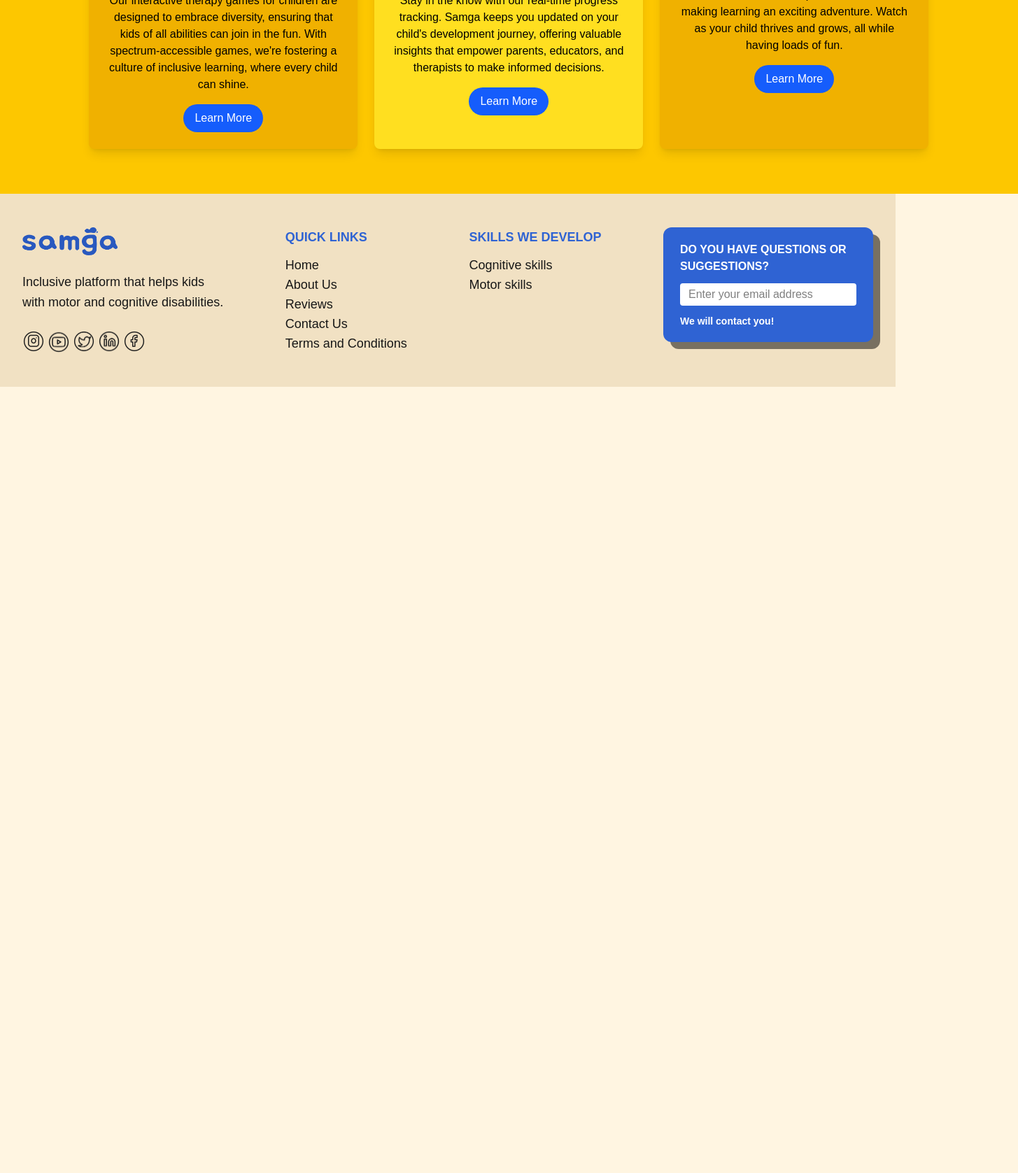
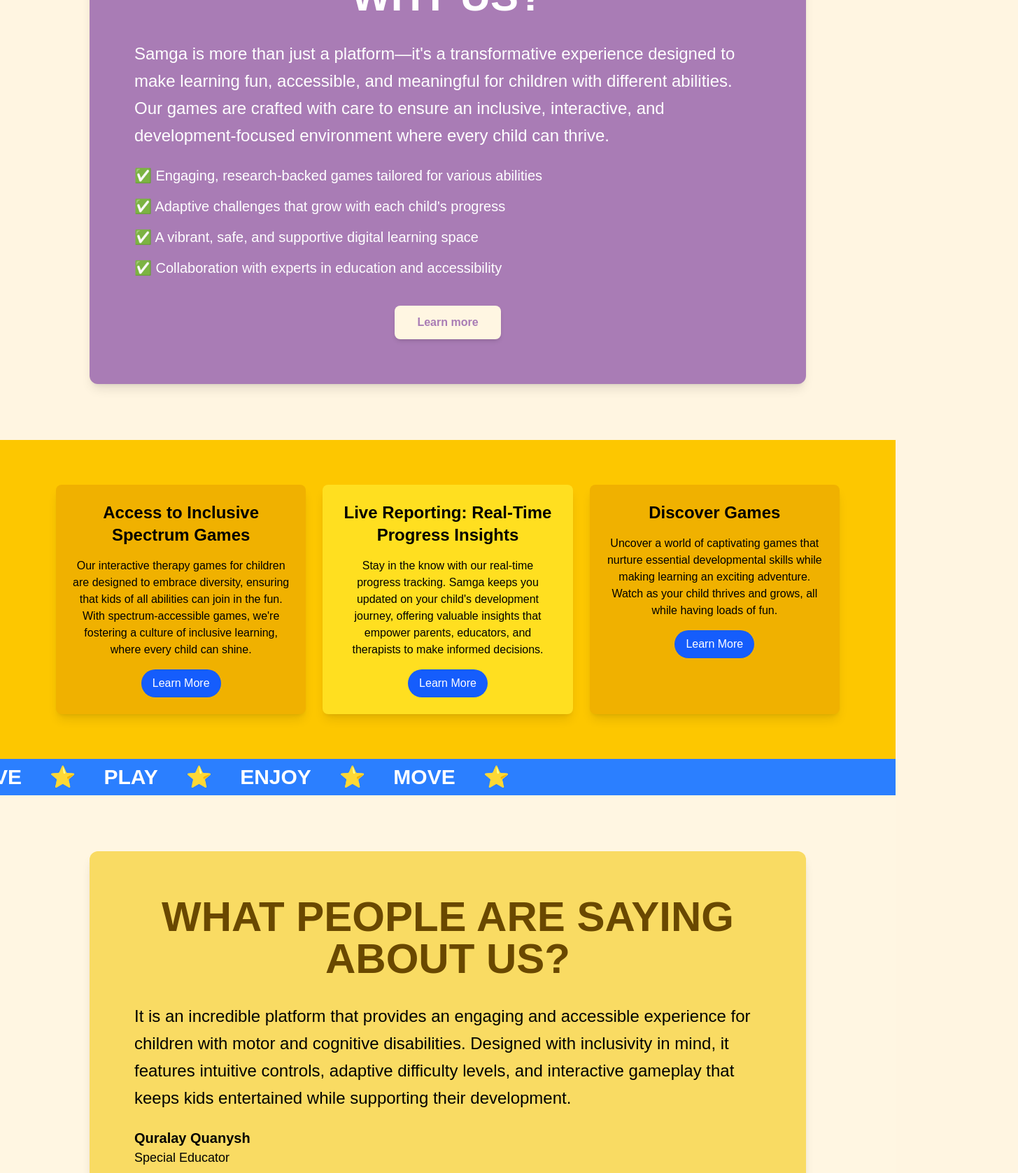
Before and after one commit to MoldirAndirbekova/samga-frontend, a Next.js app: page / in a window 1280 px wide. Shown: the part 1120-2797 px from the top of the page at 70% size, 1455 px wide, since content can reach past the window. Before the commit the page ends 1673 px from the top, so only its background shows below. Built offline with nearby package versions, Linux system fonts and the light colour scheme.

Commit message:
Add footer,main page, reports

```diff
--- a/package.json
+++ b/package.json
@@ -24,9 +24,11 @@
     "@types/node": "^20",
     "@types/react": "^19",
     "@types/react-dom": "^19",
+    "autoprefixer": "^10.4.21",
     "eslint": "^9",
     "eslint-config-next": "15.2.3",
-    "tailwindcss": "^4",
+    "postcss": "^8.5.3",
+    "tailwindcss": "^4.0.17",
     "typescript": "^5"
   }
 }
--- a/src/app/page.tsx
+++ b/src/app/page.tsx
@@ -1,13 +1,43 @@
 "use client";
 import Image from "next/image";
+import { useState } from "react";
+
 
 export default function Home() {
+  const [currentIndex, setCurrentIndex] = useState(0);
+
+  const reviews = [
+    {
+      text: "It is an incredible platform that provides an engaging and accessible experience for children with motor and cognitive disabilities. Designed with inclusivity in mind, it features intuitive controls, adaptive difficulty levels, and interactive gameplay that keeps kids entertained while supporting their development.",
+      author: "Quralay Quanysh",
+      role: "Special Educator"
+    },
+    {
+      text: "This platform has transformed the way children with special needs interact with technology. The accessibility features are thoughtfully designed, making learning enjoyable and effective.",
+      author: "Aidar Bek",
+      role: "Therapist"
+    },
+    {
+      text: "Samga’s approach to inclusive education is truly inspiring. The adaptive difficulty levels ensure every child can participate and grow at their own pace.",
+      author: "Aliya Tulegenova",
+      role: "Educator"
+    }
+  ];
+
+  const handleScroll = (direction) => {
+    if (direction === "left") {
+      setCurrentIndex((prevIndex) => (prevIndex === 0 ? reviews.length - 1 : prevIndex - 1));
+    } else {
+      setCurrentIndex((prevIndex) => (prevIndex === reviews.length - 1 ? 0 : prevIndex + 1));
+    }
+  };
+
   return (
     <>
       <div className="bg-[#FFF6E2] min-h-screen flex flex-col items-center justify-center sm:flex-row sm:justify-between px-6 sm:px-20 py-10 gap-10 font-sans">
-        {/* Left Section */}
+
         <div className="flex flex-col gap-8 text-[#3C2A00] max-w-md">
-          {/* Title */}
+
           <div className="text-xl sm:text-8xl font-semibold leading-snug space-y-1">
             <p>Welcome</p>
             <p>to</p>
@@ -20,7 +50,7 @@
             />
           </div>
 
-          {/* Action Words */}
+
           <div className="flex flex-col gap-4 text-lg sm:text-5xl font-semibold mt-2">
             <div className="flex items-center gap-2 ml-0">
               <span className="text-[#F3C100] text-5xl">▶</span>
@@ -37,7 +67,7 @@
           </div>
         </div>
 
-        {/* Right Section - Image */}
+
         <div className="border-2 border-[#3C2A00] rounded-2xl overflow-hidden shadow-md max-w-[600px]">
           <Image
             src="/image_kids_illustration.png"
@@ -51,7 +81,7 @@
 
 
       <div className="relative w-full bg-blue-500 py-2 overflow-hidden">
-  <div className="marquee text-white font-bold text-3xl">
+  <div className="animate-marquee text-white font-bold text-3xl">
     <span>ENJOY</span>
     <span>⭐</span>
     <span>MOVE</span>
@@ -62,29 +92,35 @@
     <span>⭐</span>
     <span>MOVE</span>
     <span>⭐</span>
-
   </div>
 </div>
 
-<style jsx>{`
-  @keyframes marquee {
-    0% { transform: translateX(100%); }
-    100% { transform: translateX(-100%); }
-  }
-
-  .marquee {
-    display: flex;
-    width: max-content;
-     gap: 90px;
-    animation: marquee 10s linear infinite;
-    white-space: nowrap;
-  }
-`}</style>
+{/* WHY US Section */}
+{/* WHY US Section */}
+<div className="flex justify-center bg-[#FFF5E1] py-20 px-6 sm:px-20">
+        <div className="bg-[#A97CB5] text-white p-16 rounded-xl max-w-5xl w-full shadow-lg text-left relative">
+          <h2 className="text-6xl font-bold mb-8 text-center">WHY US?</h2>
+          <p className="text-2xl leading-relaxed mb-6">
+            Samga is more than just a platform—it's a transformative experience designed to make learning fun, accessible, and meaningful for children with different abilities.
+            Our games are crafted with care to ensure an inclusive, interactive, and development-focused environment where every child can thrive.
+          </p>
+          <ul className="text-xl space-y-4 max-w-3xl">
+            <li>✅ Engaging, research-backed games tailored for various abilities</li>
+            <li>✅ Adaptive challenges that grow with each child's progress</li>
+            <li>✅ A vibrant, safe, and supportive digital learning space</li>
+            <li>✅ Collaboration with experts in education and accessibility</li>
+          </ul>
+          <div className="mt-10 flex justify-center">
+            <button className="bg-[#FFF6E2] text-[#A97CB5] font-bold py-3 px-8 rounded-lg shadow-md hover:bg-[#F9DB63] transition">
+              Learn more
+            </button>
+          </div>
+        </div>
+      </div>
 
 
-      {/* Features Section */}
       <div className="flex flex-col md:flex-row justify-center items-stretch gap-6 px-6 sm:px-20 py-16 bg-yellow-400">
-        {/* Feature 1 */}
+
         <div className="flex-1 max-w-sm bg-yellow-500 text-black text-center p-6 rounded-lg shadow-lg">
           <h2 className="text-2xl font-bold">Access to Inclusive Spectrum Games</h2>
           <p className="mt-4">
@@ -97,7 +133,7 @@
           </button>
         </div>
 
-        {/* Feature 2 */}
+
         <div className="flex-1 max-w-sm bg-yellow-300 text-black text-center p-6 rounded-lg shadow-lg">
           <h2 className="text-2xl font-bold">Live Reporting: Real-Time Progress Insights</h2>
           <p className="mt-4">
@@ -110,7 +146,7 @@
           </button>
         </div>
 
-        {/* Feature 3 */}
+
         <div className="flex-1 max-w-sm bg-yellow-500 text-black text-center p-6 rounded-lg shadow-lg">
           <h2 className="text-2xl font-bold">Discover Games</h2>
           <p className="mt-4">
@@ -124,6 +160,65 @@
         </div>
 
       </div>
+      <div className="relative w-full bg-blue-500 py-2 overflow-hidden">
+  <div className="animate-marquee text-white font-bold text-3xl">
+    <span>ENJOY</span>
+    <span>⭐</span>
+    <span>MOVE</span>
+    <span>⭐</span>
+    <span>PLAY</span>
+    <span>⭐</span>
+    <span>ENJOY</span>
+    <span>⭐</span>
+    <span>MOVE</span>
+    <span>⭐</span>
+  </div>
+</div>
+
+
+        {/* Review Section */}
+        <div className="flex flex-col items-center py-20 bg-[#FFF6E2] px-6 sm:px-20">
+  <div className="relative bg-[#F9DB63] p-16 rounded-xl max-w-5xl w-full shadow-lg text-left">
+    <h2 className="text-6xl font-bold text-[#694800] text-center mb-8">
+      WHAT PEOPLE ARE SAYING ABOUT US?
+    </h2>
+    <p className="text-2xl text-black leading-relaxed">{reviews[currentIndex].text}</p>
+    <p className="mt-6 font-bold text-xl text-black">{reviews[currentIndex].author}</p>
+    <p className="text-lg text-black">{reviews[currentIndex].role}</p>
+
+    {/* Кнопки переключения */}
+    <div className="flex justify-center items-center mt-10 gap-10">
+      <button
+        onClick={() => handleScroll("left")}
+        className="w-12 h-12 border-2 border-[#3C2A00] text-[#3C2A00] rounded-full flex items-center justify-center hover:bg-[#3C2A00] hover:text-white transition"
+      >
+        ◀
+      </button>
+
+      {/* Индикаторы */}
+      <div className="flex gap-3">
+        {reviews.map((_, index) => (
+          <span
+            key={index}
+            className={`w-4 h-4 rounded-full ${
+              index === currentIndex ? "bg-[#3C2A00]" : "bg-gray-400"
+            }`}
+          ></span>
+        ))}
+      </div>
+
+      <button
+        onClick={() => handleScroll("right")}
+        className="w-12 h-12 border-2 border-[#3C2A00] text-[#3C2A00] rounded-full flex items-center justify-center hover:bg-[#3C2A00] hover:text-white transition"
+      >
+        ▶
+      </button>
+    </div>
+  </div>
+</div>
+
+
+
 
 
     </>
--- a/src/components/Header.tsx
+++ b/src/components/Header.tsx
@@ -11,6 +11,14 @@
   return (
     <header className="bg-[#2959BF] p-4 flex justify-between items-center text-white shadow-md mb-3">
       <Image src="/logo.png" alt="Samga Logo" width={100} height={40} />
+
+      {/* Navigation Links */}
+      <nav className="flex justify-between w-2/5 text-lg">
+        <a href="#about" className="hover:underline">About Us</a>
+        <a href="#skills" className="hover:underline">Skills We Develop</a>
+        <a href="#who-we-help" className="hover:underline">Who We Help</a>
+        <a href="#contact" className="hover:underline">Contact Us</a>
+      </nav>
 
       <div className="flex items-center space-x-4">
         <div className="relative">
--- a/src/styles/globals.css
+++ b/src/styles/globals.css
@@ -24,3 +24,54 @@
   color: var(--foreground);
   font-family: Arial, Helvetica, sans-serif;
 }
+@keyframes marquee {
+  0% {
+    transform: translateX(100%);
+  }
+  100% {
+    transform: translateX(-100%);
+  }
+}
+
+.animate-marquee {
+  display: flex;
+  white-space: nowrap;
+  gap: 2.5rem; /* Equivalent to gap-10 in Tailwind */
+  animation: marquee 10s linear infinite;
+}
+@keyframes marqueeWord {
+  0% {
+    transform: translateX(100%);
+    opacity: 0;
+  }
+  10% {
+    opacity: 1;
+  }
+  100% {
+    transform: translateX(-100%);
+    opacity: 1;
+  }
+}
+
+.marquee-container {
+  display: flex;
+  white-space: nowrap;
+  overflow: hidden;
+}
+
+.marquee-item {
+  display: inline-block;
+  font-weight: bold;
+  font-size: 1.875rem; /* text-3xl */
+  margin-right: 2rem; /* Аналог gap в Tailwind */
+  animation: marqueeWord 10s linear infinite;
+}
+
+/* Добавляем задержку каждому элементу */
+.marquee-item:nth-child(1) { animation-delay: 0s; }
+.marquee-item:nth-child(2) { animation-delay: 2s; }
+.marquee-item:nth-child(3) { animation-delay: 6s; }
+.marquee-item:nth-child(4) { animation-delay: 9s; }
+.marquee-item:nth-child(5) { animation-delay: 12s; }
+.marquee-item:nth-child(6) { animation-delay: 15s; }
+.marquee-item:nth-child(7) { animation-delay: 18s; }
```
Also changed, not shown: 1 other file (tests, documents, lock files or other folders). Lines whose indentation alone changed are shown as unchanged.
